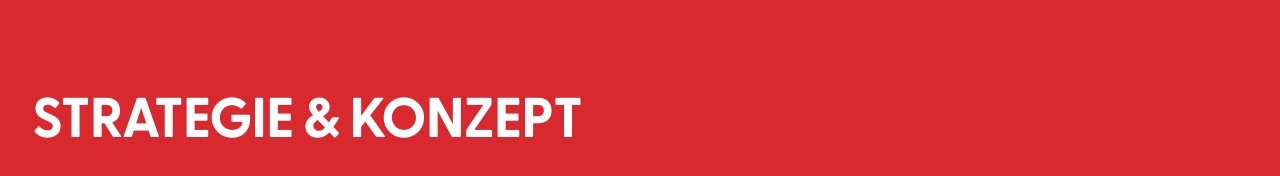
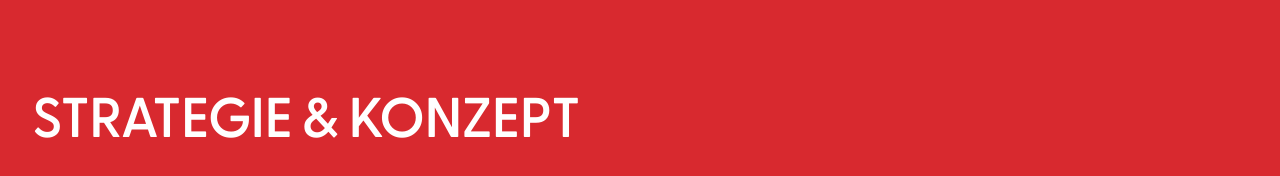
Before and after one commit to felixseeger/tz25, a Vue app: page / in a window 1280 px wide. Shown: the part 5339-5515 px from the top of the page. Built offline with nearby package versions, Linux system fonts and the light colour scheme; a web font is replaced by a local one.

Commit message:
Change text-transform of .brand-item__title to uppercase

```diff
--- a/src/assets/scss/components/_brand-section.scss
+++ b/src/assets/scss/components/_brand-section.scss
@@ -40,7 +40,7 @@
 .brand-title {
   font-size: 3.5rem;
   font-family: $font-headline;
-  font-weight: 700;
+  font-weight: 900;
   margin-bottom: 2rem;
   color: white; /* Changed to white as requested */
   text-align: left;
@@ -125,7 +125,8 @@
   grid-template-columns: repeat(3, 1fr);
   gap: 2rem;
   width: 100%;
-  padding-top: 10%; /* Added padding-top as requested */
+  padding-top: 5%; /* Added padding-top as requested */
+  padding-left: 5%;
 
   @media (max-width: $breakpoint-lg) {
     grid-template-columns: repeat(2, 1fr);
@@ -153,6 +154,7 @@
     font-weight: 700;
     margin-bottom: 0.5rem;
     color: inherit;
+    text-transform: uppercase; /* Added text-transform to uppercase */
 
     @media (max-width: $breakpoint-md) {
       font-size: 1rem;
```
